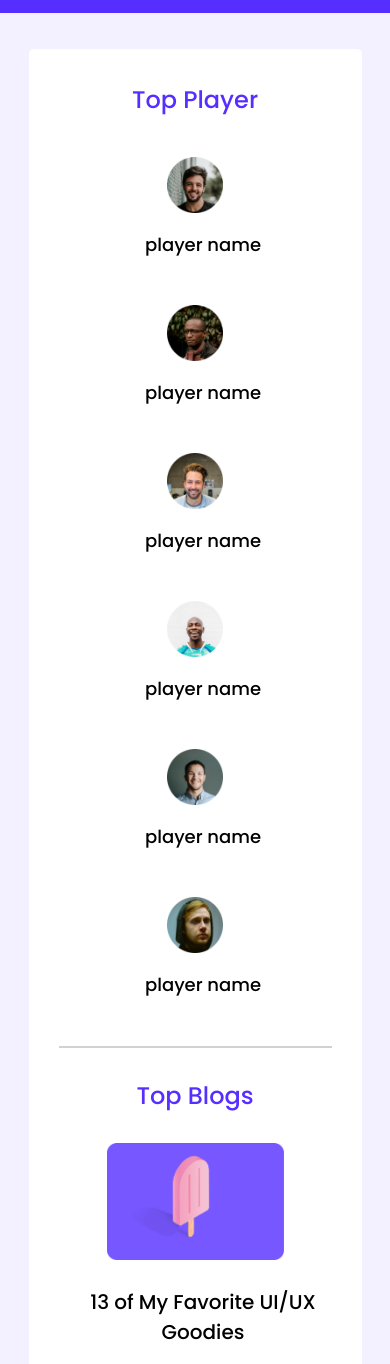
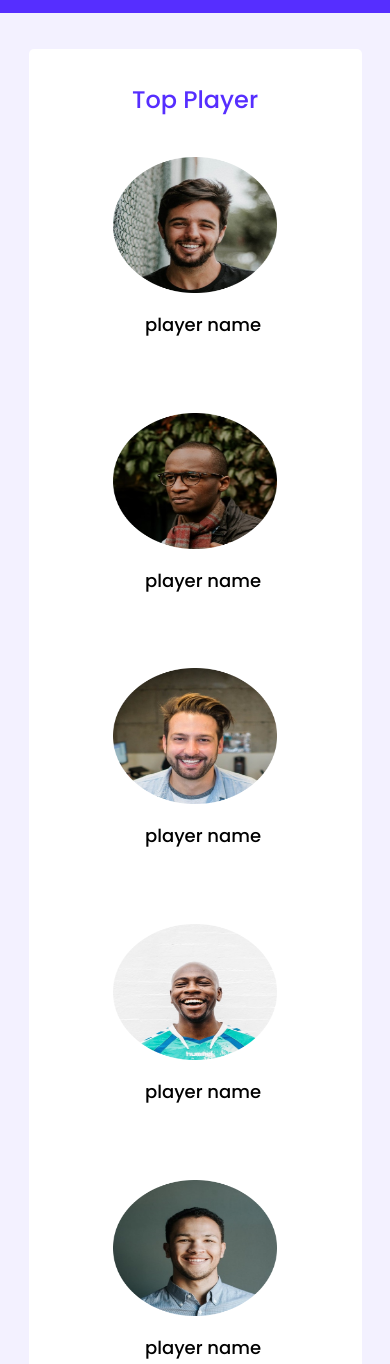
Before and after one commit to arakibulislam/leader-board, a plain HTML site: page index.html in a window 390 px wide. Shown: the part 213-1577 px from the top of the page. Drawn offline with Linux system fonts and the light colour scheme.

Commit message:
r ektu touch

```diff
--- a/style.css
+++ b/style.css
@@ -199,6 +199,14 @@ nav{
     .player, .blog, .course-info{
         flex-direction: column;
     }
+    .player img{
+        width: 60%;
+        height: 60%;
+    }
+    .thumnail img{
+        width: 100%;
+        height: 100%;
+    }
     .blog, .course-info{
         justify-content: center;
         align-items: center;
```
